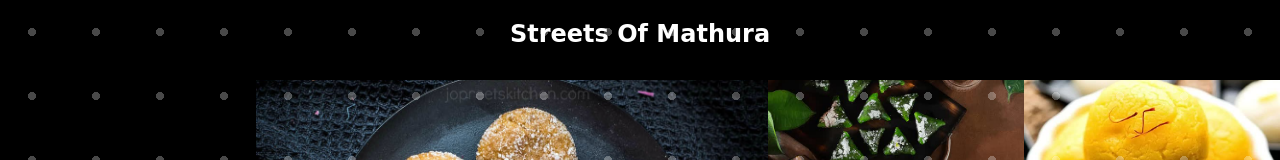
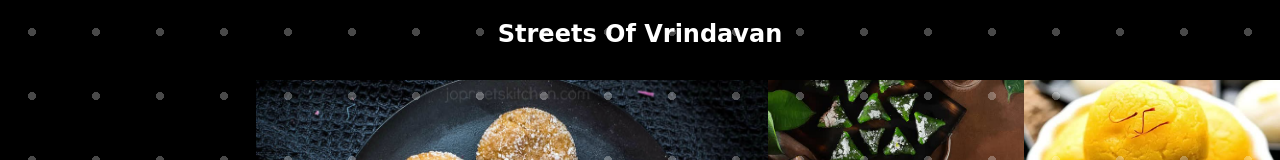
Before and after one commit to shivamdangi7/StreetsOfVrindavan, a plain HTML site: page index.html in a window 1280 px wide. Shown: the top 160 px of the page. Drawn offline with Linux system fonts and the light colour scheme; a web font is replaced by a local one.

```diff
--- a/index.html
+++ b/index.html
@@ -20,7 +20,7 @@
 
 <body>
     <div id="header">
-        <h2>Streets Of Mathura</h2>
+        <h2>Streets Of Vrindavan</h2>
     </div>
     <div id="menu">
 
```
